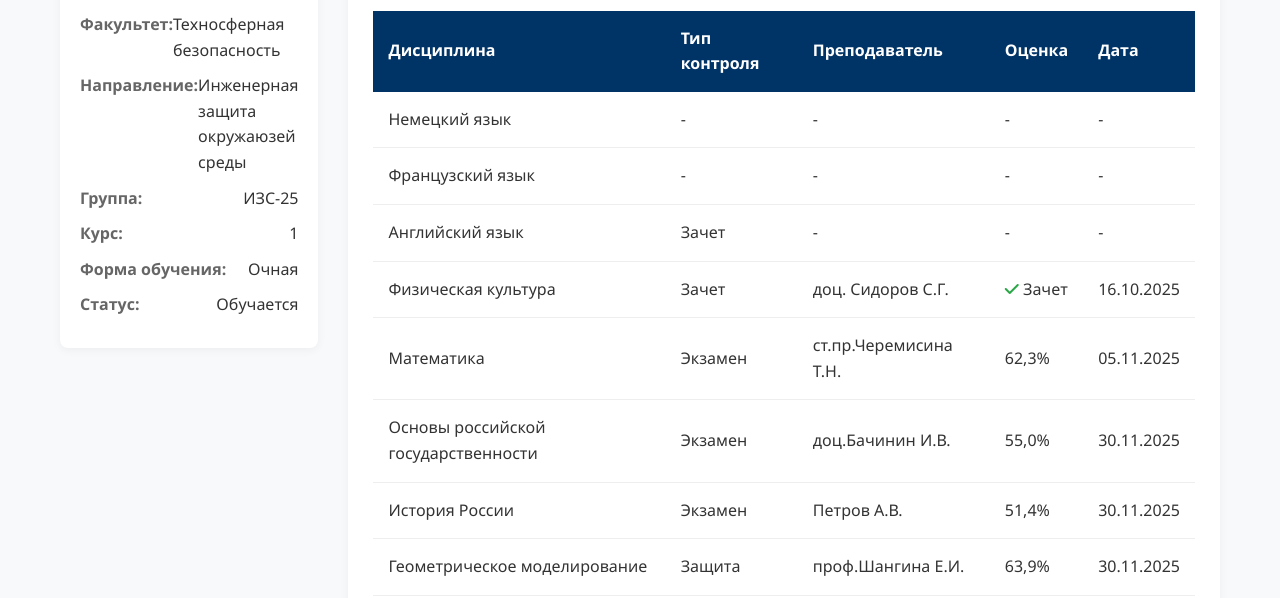
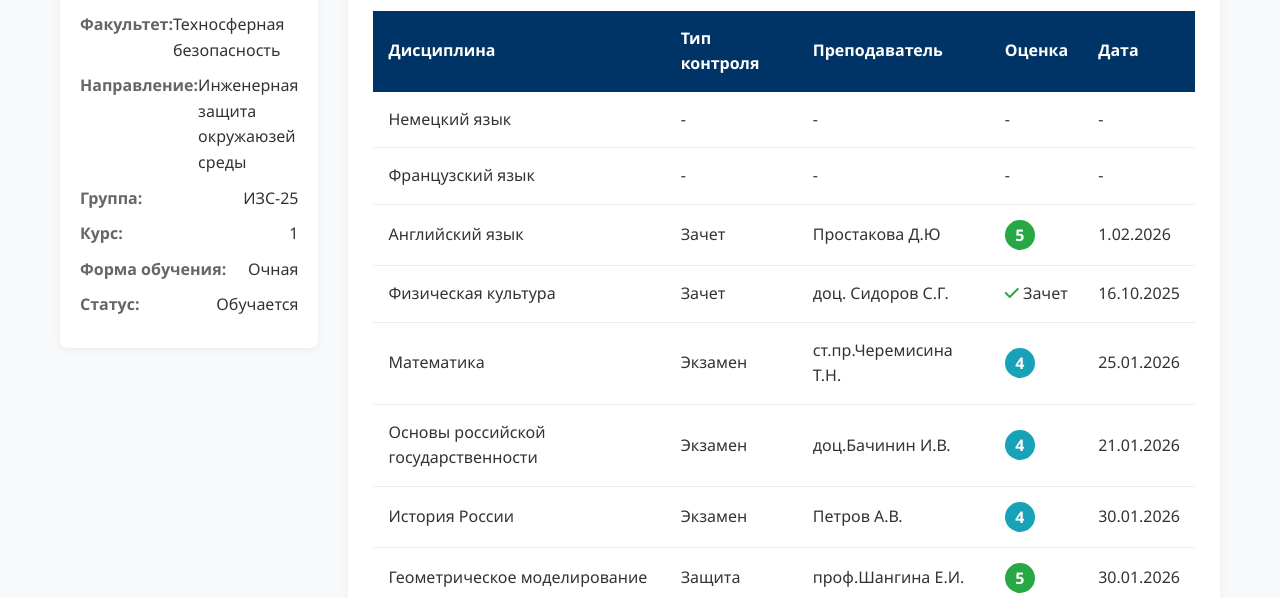
Before and after one commit to uggu-ru/-, a plain HTML site: page ИЗС-25 Чорба Никита Романович 4579532984846.html in a window 1280 px wide. Shown: the part 215-813 px from the top of the page. Drawn offline with Linux system fonts and the light colour scheme.

Commit message:
Update ИЗС-25 Чорба Никита Романович 4579532984846.html

```diff
--- a/ИЗС-25 Чорба Никита Романович 4579532984846.html
+++ b/ИЗС-25 Чорба Никита Романович 4579532984846.html
@@ -453,15 +453,15 @@
             5: [
                 { discipline: "Немецкий язык", type: "-", teacher: "-", grade: "-", date: "-" },
                 { discipline: "Французский язык", type: "-", teacher: "-", grade: "-", date: "-" },
-                { discipline: "Английский язык", type: "Зачет", teacher: "-", grade: "-", date: "-" },
+                { discipline: "Английский язык", type: "Зачет", teacher: "Простакова Д.Ю", grade: "5", date: "1.02.2026" },
                 { discipline: "Физическая культура", type: "Зачет", teacher: "доц. Сидоров С.Г.", grade: "Зачет", date: "16.10.2025" },
-                { discipline: "Математика", type: "Экзамен", teacher: "ст.пр.Черемисина Т.Н.", grade: "62,3%", date: "05.11.2025" },
-                { discipline: "Основы российской государственности", type: "Экзамен", teacher: "доц.Бачинин И.В.", grade: "55,0%", date: "30.11.2025" },
-                { discipline: "История России", type: "Экзамен", teacher: "Петров А.В.", grade: "51,4%", date: "30.11.2025" },
-                { discipline: "Геометрическое моделирование", type: "Защита", teacher: "проф.Шангина Е.И.", grade: "63,9%", date: "30.11.2025" },
-                { discipline: "Химия", type: "Экзамен", teacher: "проф.Амдур А.М.", grade: "35,2%", date: "30.11.2025" },
-                { discipline: "Прикладное программное обеспечение", type: "Экзамен", teacher: "ст.преп.Бобина Т.С.", grade: "70,0%", date: "30.11.2025" },
-                { discipline: "Физика", type: "Экзамен", teacher: "доц.Смольников С.А.", grade: "60,0%", date: "29.11.2025" },
+                { discipline: "Математика", type: "Экзамен", teacher: "ст.пр.Черемисина Т.Н.", grade: "4", date: "25.01.2026" },
+                { discipline: "Основы российской государственности", type: "Экзамен", teacher: "доц.Бачинин И.В.", grade: "4", date: "21.01.2026" },
+                { discipline: "История России", type: "Экзамен", teacher: "Петров А.В.", grade: "4", date: "30.01.2026" },
+                { discipline: "Геометрическое моделирование", type: "Защита", teacher: "проф.Шангина Е.И.", grade: "5", date: "30.01.2026" },
+                { discipline: "Химия", type: "Экзамен", teacher: "проф.Амдур А.М.", grade: "4", date: "09.02.2026" },
+                { discipline: "Прикладное программное обеспечение", type: "Экзамен", teacher: "ст.преп.Бобина Т.С.", grade: "5", date: "14.01.2026" },
+                { discipline: "Физика", type: "Экзамен", teacher: "доц.Смольников С.А.", grade: "5", date: "30.01.2026" },
             ],
             4: [
                 { discipline: "Операционные системы", type: "Экзамен", teacher: "Смирнов В.П.", grade: "5", date: "25.05.2023" },
```
